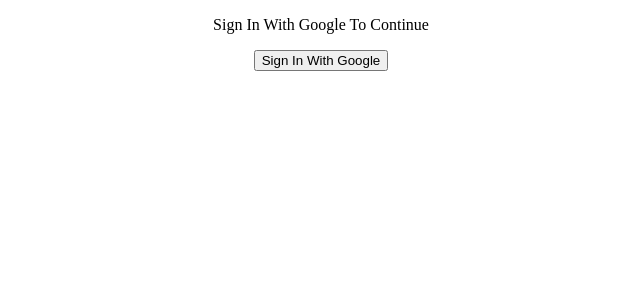
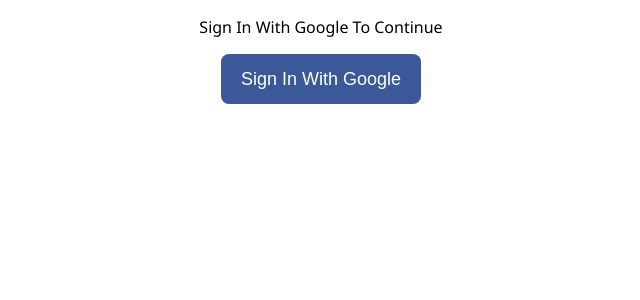
Before and after one commit to Anus-Ali-Khan/ChattApp, a React (Create React App) app: page / in a window 1280 px wide. Shown: the top 300 px of the page, without its empty margins (319-959 px from the left). Built offline with nearby package versions, Linux system fonts and the light colour scheme.

Commit message:
room page

```diff
--- a/src/App.css
+++ b/src/App.css
@@ -1,38 +1,64 @@
-.App {
-  text-align: center;
+body {
+  padding: 0;
+  margin: 0;
 }
 
-.App-logo {
-  height: 40vmin;
-  pointer-events: none;
+.App {
+  display: flex;
+  align-items: center;
+  width: 100vw;
+  height: 100vh;
+  flex-direction: column;
+  font-family: 'Segoe UI', Tahoma, Geneva, Verdana, sans-serif;
 }
 
-@media (prefers-reduced-motion: no-preference) {
-  .App-logo {
-    animation: App-logo-spin infinite 20s linear;
-  }
+.app-header {
+  text-align: center;
+  background-color: #3b5998;
+  color: white;
+  width: 100%;
 }
 
-.App-header {
-  background-color: #282c34;
-  min-height: 100vh;
+.app-container {
+  margin-top: 50px;
+}
+
+.room {
   display: flex;
   flex-direction: column;
-  align-items: center;
-  justify-content: center;
-  font-size: calc(10px + 2vmin);
-  color: white;
 }
 
-.App-link {
-  color: #61dafb;
+.room label {
+  text-align: center;
+  font-size: 25px;
+  margin-bottom: 20px;
 }
 
-@keyframes App-logo-spin {
-  from {
-    transform: rotate(0deg);
-  }
-  to {
-    transform: rotate(360deg);
-  }
+.room input {
+  width: 200px;
+  height: 30px;
+  border: 2px solid #3b5998;
+  border-radius: 6px;
+  padding-left: 5px;
+  font-size: 20px;
+  text-align: center;
+  margin: 5px;
 }
+
+.room button {
+  width: 210px;
+  height: 40px;
+  border: none;
+  border-radius: 6px;
+  padding-left: 5px;
+  font-size: 20px;
+  text-align: center;
+  margin: 5px;
+  background-color: #3b5998;
+  color: white;
+  cursor: pointer;
+}
+
+.sign-out {
+  margin-top: 50px;
+}
--- a/src/App.js
+++ b/src/App.js
@@ -1,7 +1,7 @@
 import React from "react";
 import "./App.css";
 import Auth from "./components/Auth";
-import { useState } from "react";
+import { useState, useRef } from "react";
 
 import Cookies from "universal-cookie";
 const cookies = new Cookies();
@@ -9,11 +9,12 @@
 function App() {
   const [isAuth, setIsAuth] = useState(cookies.get("auth-token"));
   const [room, setRoom] = useState(null);
+  const roomInputRef = useRef(null);
 
   if (!isAuth) {
     return (
       <div className="App">
-        <Auth />
+        <Auth setIsAuth={setIsAuth} />
       </div>
     );
   }
@@ -24,10 +25,11 @@
         <div>Chat </div>
       ) : (
         <div className="room">
-          {" "}
           <label>Enter Room Name: </label>
-          <input type="" />
-          <button>Enter Chat</button>
+          <input ref={roomInputRef} />
+          <button onClick={() => setRoom(roomInputRef.current.value)}>
+            Enter Chat
+          </button>
         </div>
       )}
     </div>
--- /dev/null
+++ b/src/components/Auth.css
@@ -0,0 +1,14 @@
+.auth {
+    text-align: center;
+}
+
+.auth button {
+    width: 200px;
+    height: 50px;
+    border: none;
+    background-color: #3b5998;
+    color: white;
+    border-radius: 8px;
+    font-size: 18px;
+    cursor: pointer;
+}
--- a/src/components/Auth.js
+++ b/src/components/Auth.js
@@ -1,16 +1,18 @@
 import React from "react";
 import { auth, provider } from "../firebase-config";
 import { signInWithPopup } from "firebase/auth";
+import "../components/Auth.css";
 
 import Cookies from "universal-cookie";
 const cookies = new Cookies();
 
-function Auth() {
+function Auth({ setIsAuth }) {
   const signInWithGoogle = async () => {
     try {
       const result = await signInWithPopup(auth, provider);
       console.log(result);
       cookies.set("auth-token", result.user.refreshToken);
+      setIsAuth(true);
     } catch (err) {
       console.error(err);
     }
```
